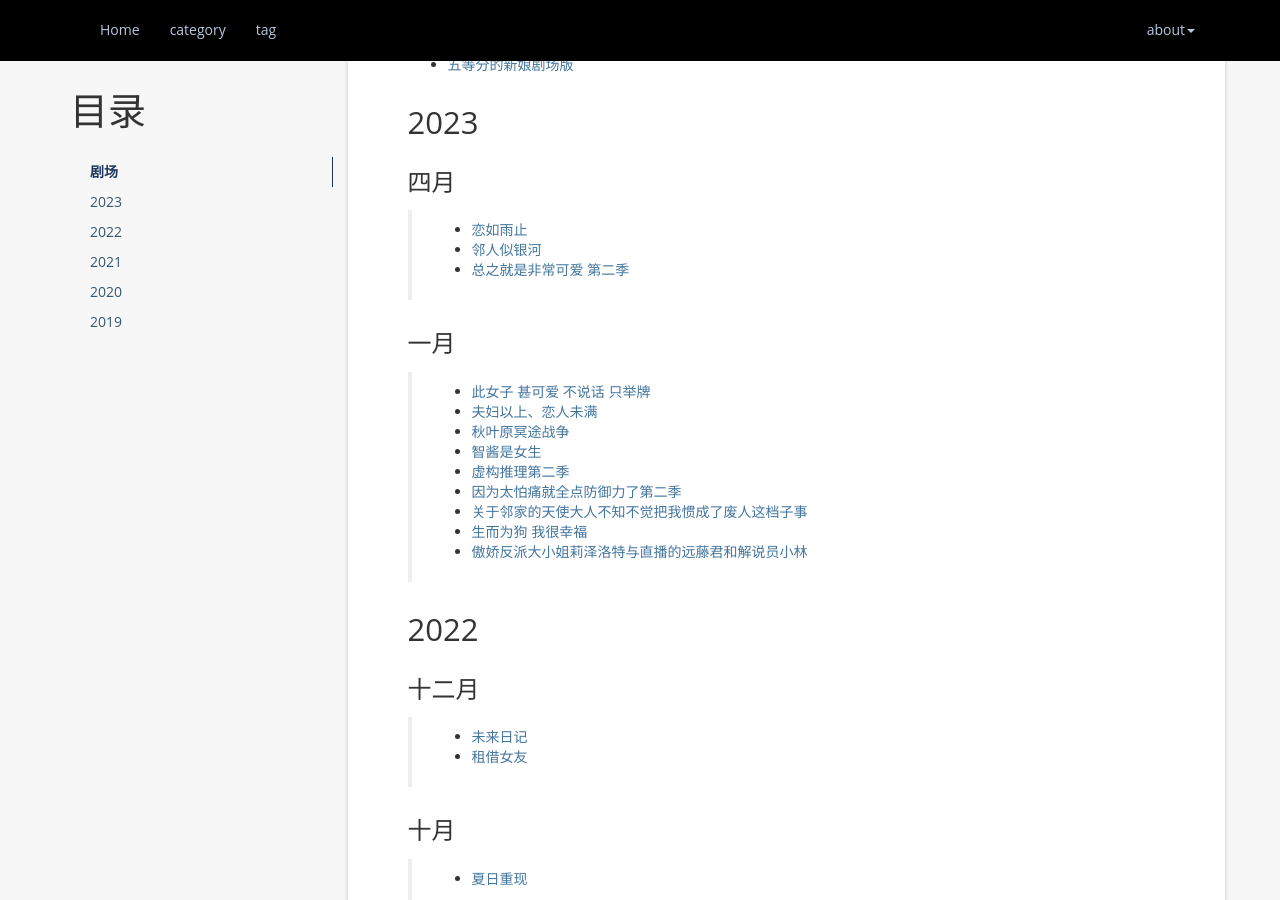
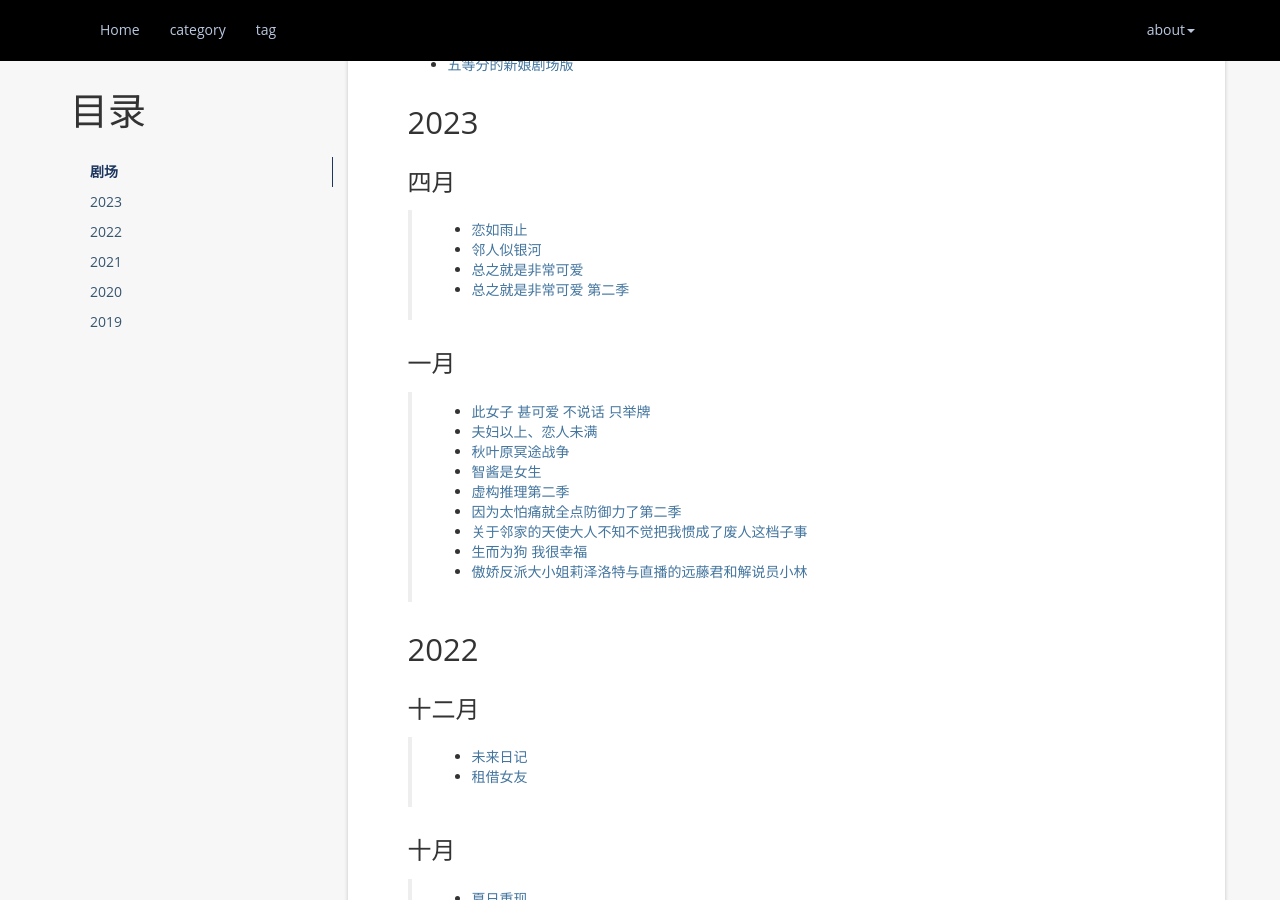
Before and after one commit to atgtahub/atgtahub.github.io, a Jekyll site: the page built from about/bangumi.md, in a window 1280 px wide and 900 px high, scrolled down 679 px. Built offline with Jekyll 4.4.1, drawn with Linux system fonts in a browser that asks for light colours; a script that is not in the unit is left out; comment, search, counter and statistics services are not loaded.

Commit message:
refactor(about): bangumi.md

```diff
--- a/about/bangumi.md
+++ b/about/bangumi.md
@@ -30,6 +30,7 @@
 
 > + <a href="https://www.yhpdm.com/showp/18092.html" target="_blank">恋如雨止</a>
 > + <a href="https://www.agemys.net/detail/20230076" target="_blank">邻人似银河</a>
+> + <a href="https://www.bilibili.com/bangumi/play/ep341244?" target="_blank">总之就是非常可爱</a>
 > + <a href="https://www.agemys.net/detail/20220087" target="_blank">总之就是非常可爱 第二季</a>
 
 ### 一月
```
